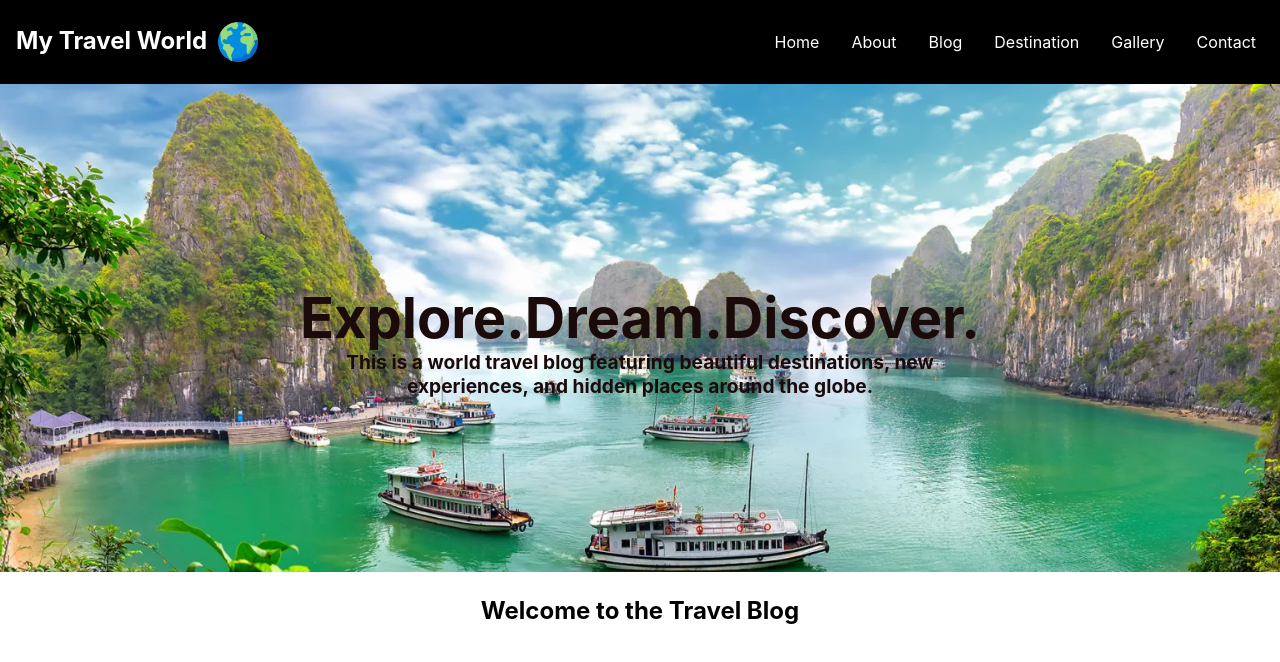
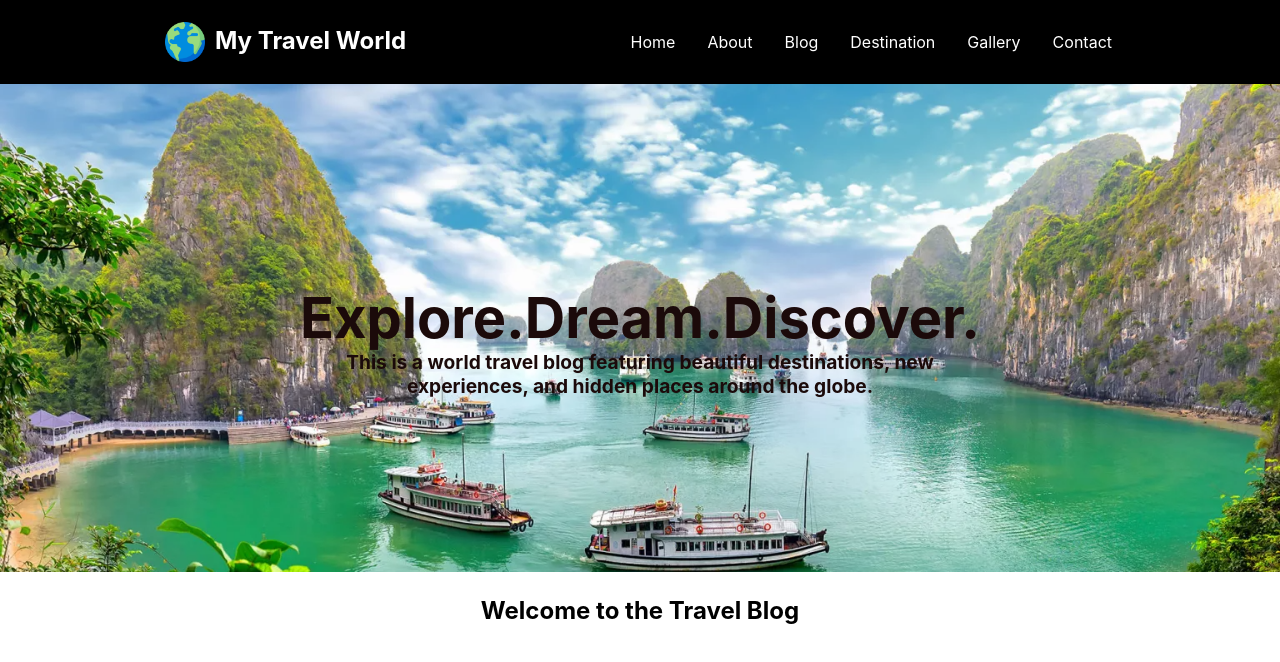
Before and after one commit to Dhvani-intwala/travel-blog, a React (Create React App) app: page / in a window 1280 px wide. Shown: the top 662 px of the page. Built offline with nearby package versions, Linux system fonts and the light colour scheme.

Commit message:
Added padding on Navbar

```diff
--- a/src/nav.js
+++ b/src/nav.js
@@ -6,7 +6,7 @@ const Navbar = () => {
   return (
     <nav className="navbar">
       <div className="navbar-brand">
-        <h1>My Travel World <img src={logo} alt="LogoImage" className="logo-image" /></h1>
+        <h1> <img src={logo} alt="LogoImage" className="logo-image" />My Travel World</h1>
       </div>
       <ul className="navbar-links">
         <li><a href="#home">Home</a></li>
--- a/src/navbar.css
+++ b/src/navbar.css
@@ -3,7 +3,7 @@
     justify-content: space-between;
     align-items: center;
     background-color: #000000;
-    padding: 1rem;
+    padding: 1rem 10rem;
 }
 
 .navbar-brand h1 {
@@ -36,6 +36,6 @@
     width: 40px;
     height: 40px;
     margin-left: 5px;
-    margin-right: 5px;
+    margin-right: 10px;
     vertical-align: middle;
 }
```
